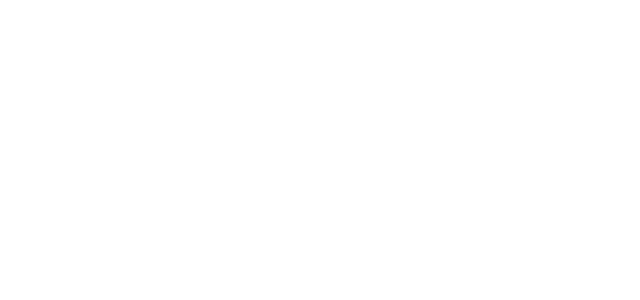
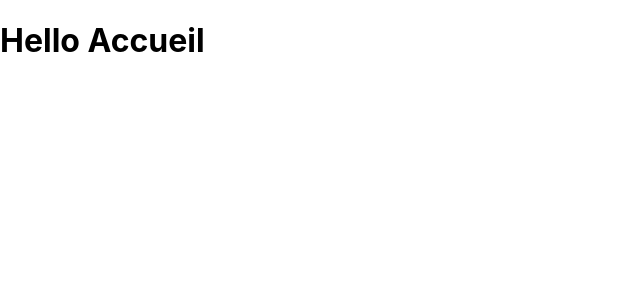
Before and after one commit to RaphaelTo/Blog-front, a React (Create React App) app: page / in a window 1280 px wide. Shown: the top 300 px of the page, without its empty margins (0-640 px from the left). Built offline with nearby package versions, Linux system fonts and the light colour scheme.

Commit message:
add Home component in path="/"

```diff
--- a/src/App.js
+++ b/src/App.js
@@ -5,11 +5,14 @@
     Route
 } from 'react-router-dom';
 
+import Home from "./pages";
+
 const App = () => {
   return (
     <Router>
         <Switch>
             <Route exact path="/">
+                <Home/>
             </Route>
             <Route path="/article/:id">
             </Route>
```
